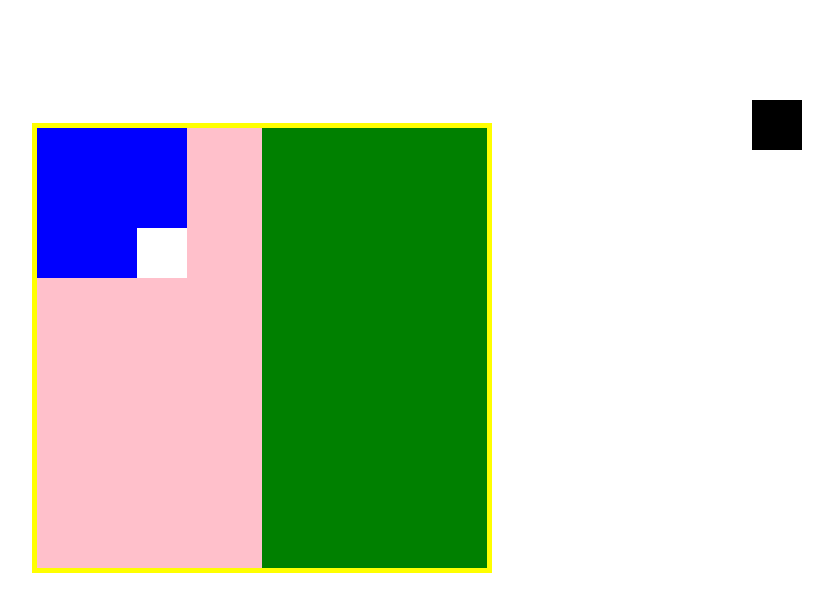
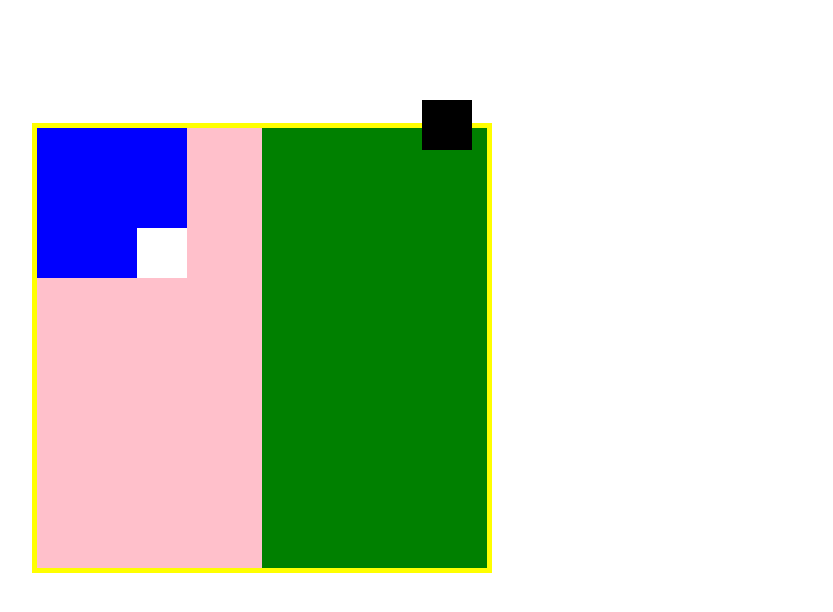
Before and after one commit to fachri34/bootcamp-g02, a plain HTML site: page pertemuan2/SC/test1.html in a window 1280 px wide. Shown: the whole page, without its empty margins (378-1211 px from the left). Drawn offline with Linux system fonts and the light colour scheme.

Commit message:
perbaikan error

```diff
--- a/pertemuan2/SC/test1.css
+++ b/pertemuan2/SC/test1.css
@@ -45,6 +45,6 @@
     background-color: black;
     width: 50px;
     height: 50px;
-    right: 100px;
+    right: 430px;
     top: 100px;
 }
```
